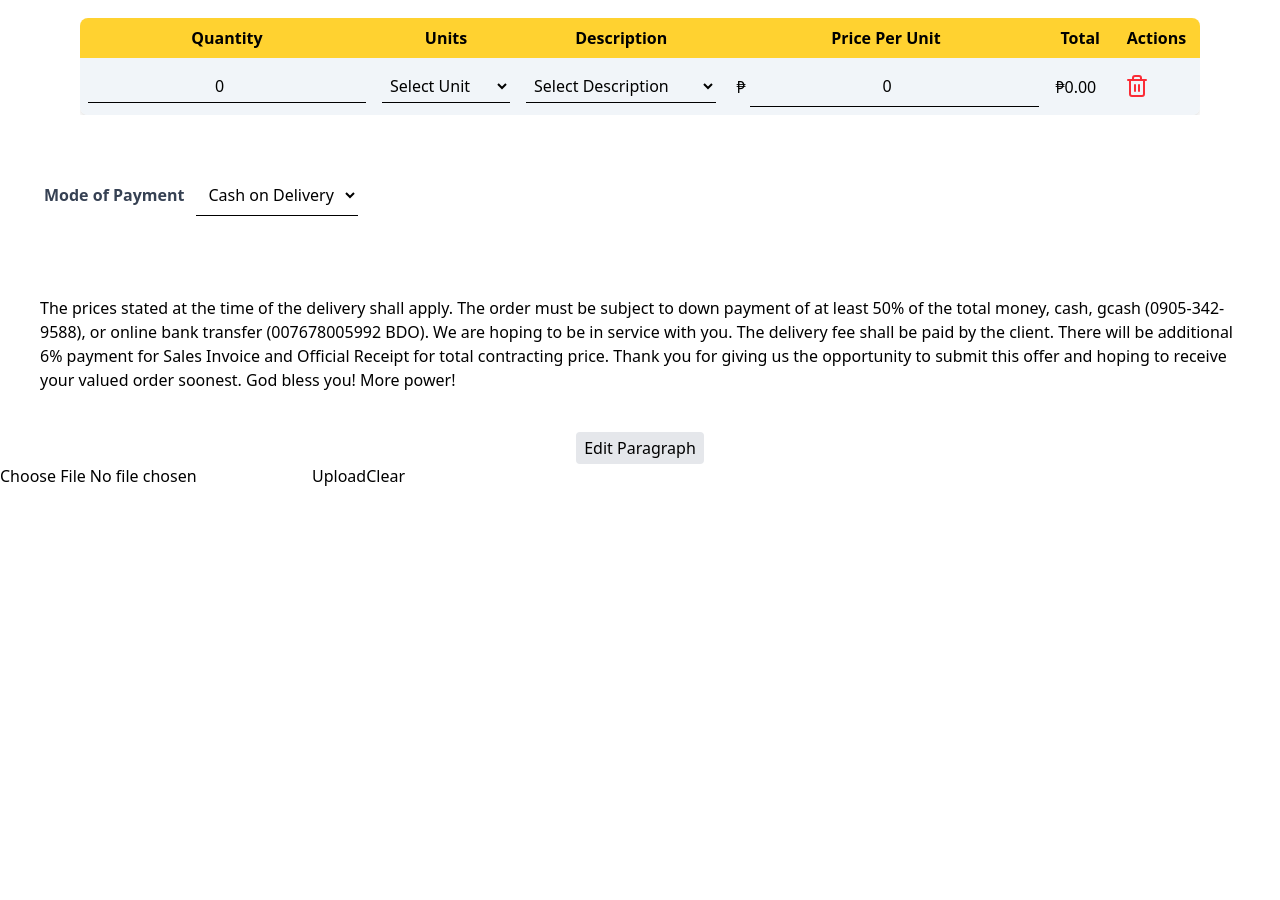
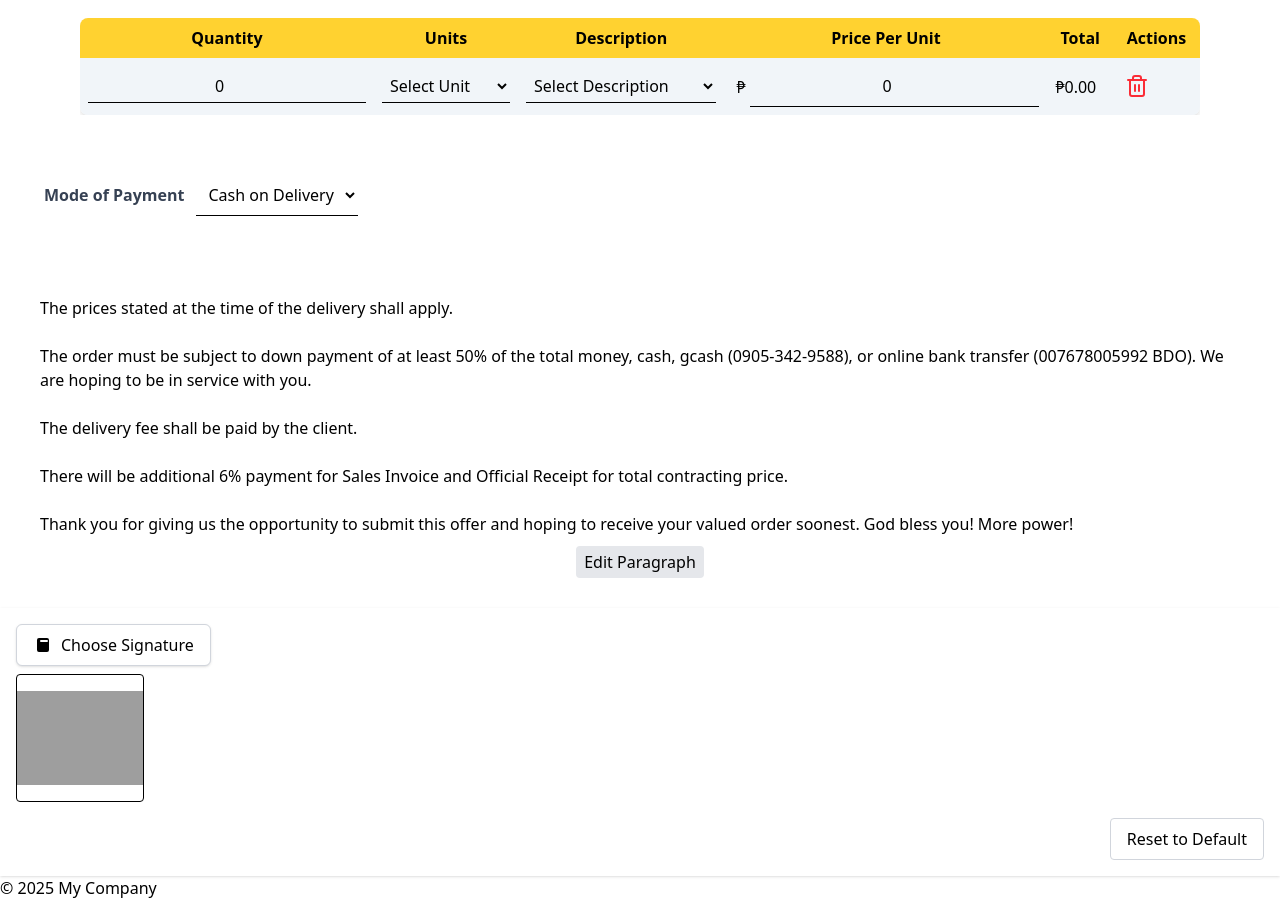
Before and after one commit to gianybut/PCM_QUOTATION, a React (Vite) app in the folder frontend/: page / in a window 1280 px wide. Shown: the part 580-1480 px from the top of the page. Before the commit the page ends 1068 px from the top, so only its background shows below. Built offline with nearby package versions, Linux system fonts and the light colour scheme; grey boxes are pictures that could not be loaded.

Commit message:
fixed print mode configuration

```diff
--- a/frontend/src/App.jsx
+++ b/frontend/src/App.jsx
@@ -4,10 +4,11 @@ import ModeOfPayment from "./components/PaymentDropdown";
 import UserForm from "./components/UserForm";
 import BottomText from "./components/BottomText";
 import Signature from "./components/Signature";
+import Footer from "./components/Footer";
 
 const App = () => {
   return (
-    <div className="">
+    <div className="app-container">
       <div className="flex justify-center items-center m-0 p-0 header-comp">
         <Header></Header>
       </div>
@@ -17,15 +18,20 @@ const App = () => {
         <UserForm></UserForm>
       </div>
 
-      <div>
+      <div className="">
       <Table></Table>
       </div>
 
-      <div>
+      <div className="">
         <ModeOfPayment></ModeOfPayment>
         <BottomText></BottomText>
         <Signature></Signature>
       </div>
+
+      <div>
+        <Footer></Footer>
+      </div>
+
     </div>
   );
 };
--- a/frontend/src/components/BottomText.jsx
+++ b/frontend/src/components/BottomText.jsx
@@ -24,11 +24,13 @@ Thank you for giving us the opportunity to submit this offer and hoping to recei
   };
 
   return (
-    <div>
+    <div className='bottom-text'>
       <div className="prose"> {/* Use 'prose' class for better typography */}
-        <p className='m-10'>{paragraph1}</p>
+        <p className='m-10 whitespace-break-spaces'>{paragraph1}</p>
       </div>
-      <button onClick={handleEditParagraph1} className="bg-gray-200 hover:bg-gray-300 px-2 py-1 rounded mt-2 flex m-auto non-printable">Edit Paragraph</button>
+      <button onClick={handleEditParagraph1} className="bg-gray-200 hover:bg-gray-300 px-2 py-1 rounded mt-2 flex m-auto translate-y-[-30px] non-printable">
+
+        Edit Paragraph</button>
 
       {/* Paragraph 1 Modal */}
       {isModalOpen1 && (
--- /dev/null
+++ b/frontend/src/components/Footer.jsx
@@ -0,0 +1,12 @@
+import React from 'react';
+
+const Footer = () => {
+  return (
+    <footer>
+      {/* Footer content or leave it empty */}
+      <p>&copy; {new Date().getFullYear()} My Company</p> {/* Example content */}
+    </footer>
+  );
+};
+
+export default Footer;
--- a/frontend/src/components/Header.jsx
+++ b/frontend/src/components/Header.jsx
@@ -2,7 +2,7 @@ import pcmLogo from '../img/2.png'
 
 const Header = () => {
   return (
-    <div className='flex min-h-[20vh] p-4 items-center mx-auto'>
+    <div className='flex min-h-[20vh] p-4 items-center mx-auto header-div'>
       <img src={pcmLogo} alt="pcm logo" className='size-24 mr-4' />
       <div className='flex flex-col'>
         <h1 className='text-2xl font-bold'>P.C.M. COSMETIC PRODUCTS TRADING</h1>
--- a/frontend/src/components/PaymentDropdown.jsx
+++ b/frontend/src/components/PaymentDropdown.jsx
@@ -4,7 +4,7 @@ const PaymentDropdown = () => {
   const [paymentMethod, setPaymentMethod] = useState("Cash on Delivery");
 
   return (
-    <div className="space-x-3 justify-baseline m-1 p-10 ">
+    <div className="space-x-3 justify-baseline m-1 p-10 mode-payment">
       <label className="font-semibold text-gray-700">Mode of Payment</label>
       <select
         className="border-b-1 p-2 focus:outline-none focus:ring-2 focus:ring-blue-500 font-medium"
--- a/frontend/src/components/Signature.jsx
+++ b/frontend/src/components/Signature.jsx
@@ -1,36 +1,34 @@
-import React, { useState, useRef } from 'react';
+import { useState, useRef } from 'react';
 
 const Signature = () => {
-  const [image, setImage] = useState(null);
+  // Default image URL - replace with your default image path
+  const defaultImage = "/api/placeholder/128/128";
+  const [image, setImage] = useState(defaultImage);
   const fileInputRef = useRef(null);
 
   const handleImageChange = (event) => {
     const file = event.target.files[0];
 
     if (file) {
-      // 1. Preview the image (optional but recommended):
       const reader = new FileReader();
       reader.onloadend = () => {
-        setImage(reader.result); // Set the data URL for preview
+        setImage(reader.result);
       };
       reader.readAsDataURL(file);
+    }
+  };
 
-      // 2. Store the file object (for later upload):
-      // You can store the file object directly in state, or if you are uploading right away,
-      // you can send the file directly from here.
-      // setImage(file); // If you're not previewing
-    } else {
-      setImage(null); // Clear preview if no file selected
+  const handleClear = () => {
+    setImage(defaultImage); // Reset to default image instead of null
+    if (fileInputRef.current) {
+      fileInputRef.current.value = '';
     }
   };
 
   const handleUpload = () => {
-    if (image) {
-      // Here you would typically use `fetch` or `axios` to send the `image` to your server.
-      // Example using fetch (replace with your actual API endpoint):
-
+    if (image && image !== defaultImage) {
       const formData = new FormData();
-      formData.append('image', image); // 'image' is the name your server expects
+      formData.append('image', image);
 
       fetch('/your-api-endpoint', {
         method: 'POST',
@@ -39,51 +37,63 @@ const Signature = () => {
         .then((response) => response.json())
         .then((data) => {
           console.log('Image uploaded:', data);
-          // Handle success (e.g., show a success message)
+          handleClear();
         })
         .catch((error) => {
           console.error('Error uploading image:', error);
-          // Handle error (e.g., show an error message)
         });
-
-
-      // If you are storing the file object instead of the dataURL:
-      // const formData = new FormData();
-      // formData.append('image', image); // 'image' is the name your server expects
-
-      // fetch('/your-api-endpoint', {
-      //   method: 'POST',
-      //   body: formData,
-      // })
-      // ... (rest of the fetch code)
     } else {
-      alert('Please select an image first.');
+      alert('Please select a new image first.');
     }
   };
 
+  return (
+    <div className="p-4 border-hidden shadow-sm">
+      <div className="mb-4">
+        <input
+          type="file"
+          accept="image/*"
+          onChange={handleImageChange}
+          ref={fileInputRef}
+          className="hidden"
+          id="image-upload"
+        />
+        <label
+          htmlFor="image-upload"
+          className="non-printable cursor-pointer inline-flex items-center justify-center px-4 py-2 border border-gray-300 rounded-md shadow-sm bg-white hover:bg-gray-50 focus:outline-none focus:ring-2 focus:ring-offset-2 focus:ring-indigo-500"
+        >
+          <svg
+            xmlns="http://www.w3.org/2000/svg"
+            className="h-5 w-5 mr-2"
+            viewBox="0 0 20 20"
+            fill="currentColor"
+          >
+            <path
+              fillRule="evenodd"
+              d="M4 5a2 2 0 012-2h8a2 2 0 012 2v10a2 2 0 01-2 2H6a2 2 0 01-2-2V5zm3 1a1 1 0 011-1h6a1 1 0 110 2H8a1 1 0 01-1-1z"
+              clipRule="evenodd"
+            />
+          </svg>
+          <span>Choose Signature</span>
+        </label>
 
-  const handleClear = () => {
-    setImage(null);
-    if(fileInputRef.current) {
-        fileInputRef.current.value = ''; // clear the input
-    }
-  }
+        <div className="mt-2">
+          <img
+            src={image}
+            alt="Signature"
+            className="size-32 border rounded object-contain bg-white"
+          />
+        </div>
+      </div>
 
-  return (
-    <div>
-      <input
-        type="file"
-        accept="image/*" // Optional: restrict to image files
-        onChange={handleImageChange}
-        ref={fileInputRef} // ref for clearing the input
-      />
-      {image && (
-        <div>
-          <img src={image} alt="Preview" style={{ maxWidth: '100px' }} />
-        </div>
-      )}
-      <button onClick={handleUpload} disabled={!image}>Upload</button>
-      <button onClick={handleClear}>Clear</button>
+      <div className="flex justify-end">
+        <button
+          onClick={handleClear}
+          className="px-4 py-2 border border-gray-300 rounded hover:bg-gray-100"
+        >
+          Reset to Default
+        </button>
+      </div>
     </div>
   );
 };
--- a/frontend/src/components/Table.jsx
+++ b/frontend/src/components/Table.jsx
@@ -138,8 +138,8 @@ const Table = () => {
       </div>
 
         {/* Table */}
-      <div className="overflow-x-auto">
-        <table className="border-collapse border-hidden w-full bg-white shadow-md table-auto overflow-hidden rounded-lg table-div ">
+      <div className="overflow-x-auto table-div">
+        <table className="border-collapse border-hidden w-full bg-white shadow-md table-auto overflow-hidden rounded-lg">
           <thead>
             <tr className="bg-amber-300 border-hidden">
               <th className="border p-2 border-hidden">Quantity</th>
--- a/frontend/src/components/UserForm.jsx
+++ b/frontend/src/components/UserForm.jsx
@@ -26,7 +26,7 @@ const UserForm = () => {
 
 
   return (
-    <div className="flex flex-col space-y-3 m-10 px-10">
+    <div className="flex flex-col space-y-3 m-10 px-5">
       {/* Name Field */}
       <div className="flex items-center space-x-3">
         <label htmlFor="name" className="w-24 font-semibold">Name</label>
--- a/frontend/src/main.css
+++ b/frontend/src/main.css
@@ -1,17 +1,61 @@
 @import "tailwindcss";
 
-/* Things that will not be included during print */
+/* Print Configuration */
 @media print {
+
+    @page { /* This is the key for setting page margins */
+        size: auto;  /* or 'A4' for A4 paper */
+        margin: 0.5in; /* Standard document margin */
+      }
+
+      body {
+        margin: 20px; /* Reset body margins - important! */
+      }
+
+      .app-container { /* If you still have a container, you can center it */
+        width: auto; /* Or a specific width if needed */
+        max-width: 100%; /* Prevent overflow */
+        margin: 0 auto; /* Center the container horizontally */
+      }
+
+    .app-container {
+        width: 100%; /* Ensure full width */
+        margin: auto; /* Remove margins */
+        margin-bottom: 10mm;
+        padding: 10mm; /* Remove padding */
+        font-size: 12pt; /* Adjust font size for print */
+      }
+
+    .header-div {
+        transform: translateY(-80px);
+    }
+
+    .form-comp {
+        transform: translateY(-160px); /* Move upwards */
+        padding-bottom: 0;
+        margin-bottom: 0;
+    }
+
     .non-printable {
         display: none;
     }
 
     .table-div {
-        margin: auto;
+        display: flex;
+        justify-content: center;
+        transform: translateY(-150px); /* Move upwards */
     }
 
     table {
         width: 80% !important;
+    }
+
+    .mode-payment {
+        transform: translateY(-170px);
+    }
+
+    .bottom-text {
+        transform: translateY(-200px);
     }
 
     select {
```
